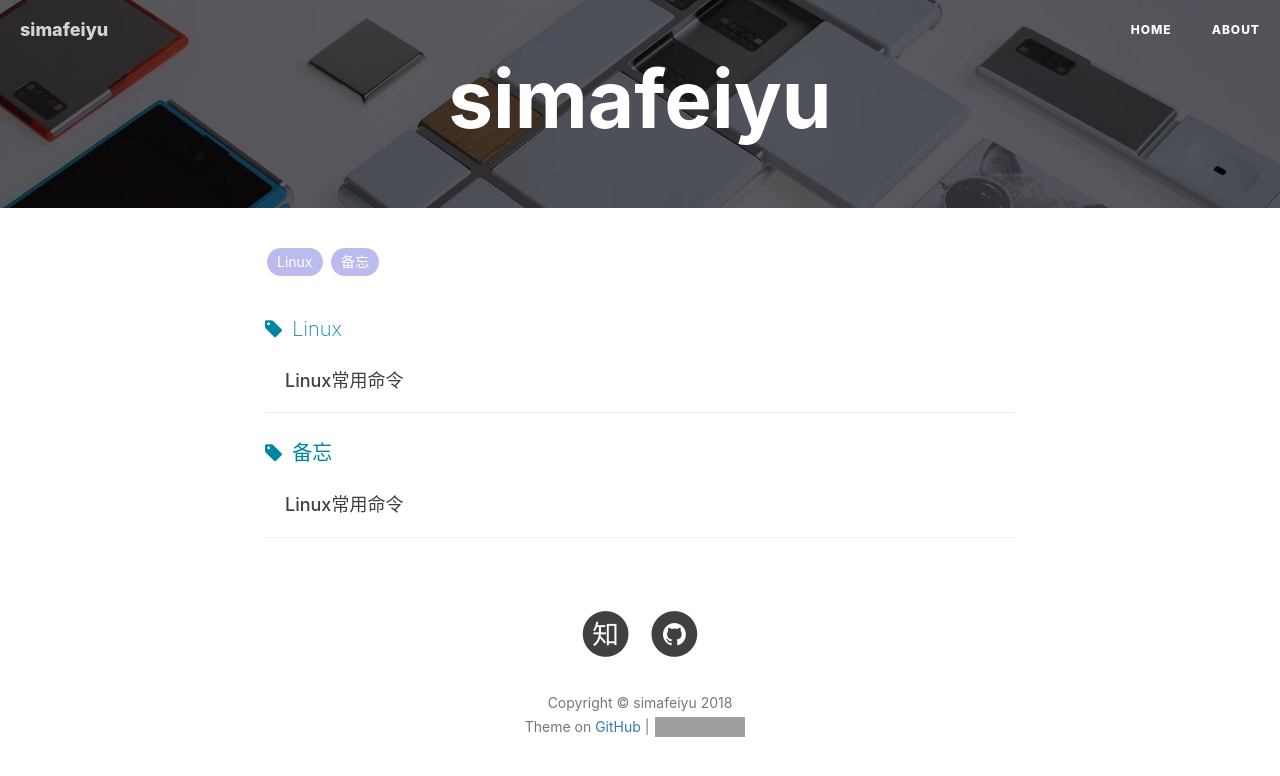
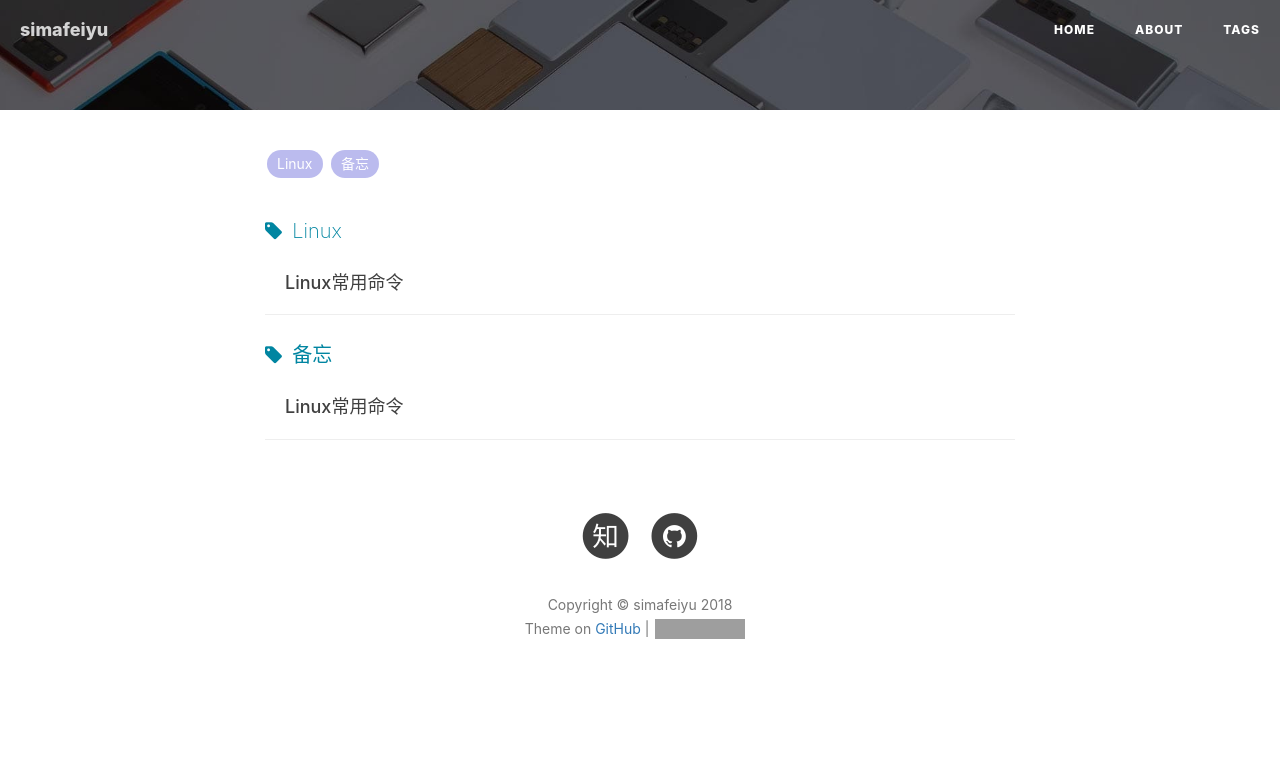
Before and after one commit to simafeiyu/simafeiyu.github.io, a Jekyll site: the page built from tags.html, in a window 1280 px wide. Shown: the top 776 px of the page. Built offline with Jekyll 4.4.1, drawn with Linux system fonts in a browser that asks for light colours; nearby versions of some CDN libraries; comment, search, counter and statistics services are not loaded; grey boxes are pictures that could not be loaded.

Commit message:
Update tags.html

```diff
--- a/tags.html
+++ b/tags.html
@@ -1,7 +1,7 @@
 ---
-title:
+title: Tags
 layout: default
-description:
+description: keep hungry keep foolish
 header-img: "img/tag-bg.jpg"
 ---
 
@@ -11,8 +11,8 @@ header-img: "img/tag-bg.jpg"
         <div class="row">
             <div class="col-lg-8 col-lg-offset-2 col-md-10 col-md-offset-1">
                 <div class="site-heading" id="tag-heading">
-                    <h1>{% if page.title %}{{ page.title }}{% else %}{{ site.title }}{% endif %}</h1>
-                    <span class="subheading">{{ page.description }}</span>
+                    <!-- <h1>{% if page.title %}{{ page.title }}{% else %}{{ site.title }}{% endif %}</h1>
+                    <span class="subheading">{{ page.description }}</span> -->
                 </div>
             </div>
         </div>
```
